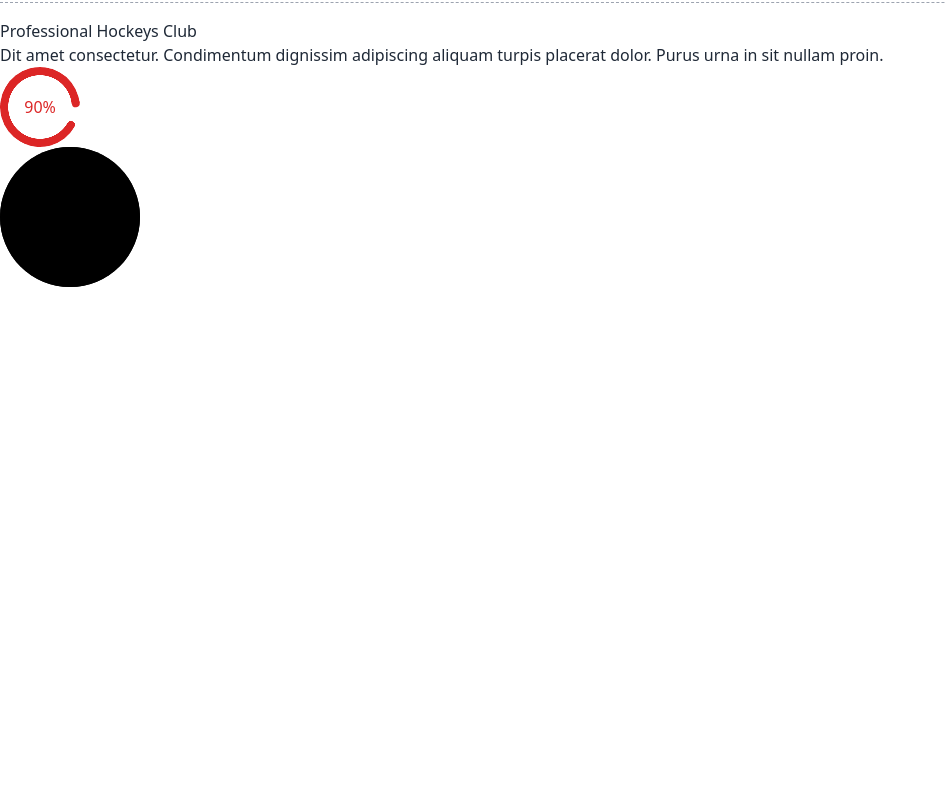
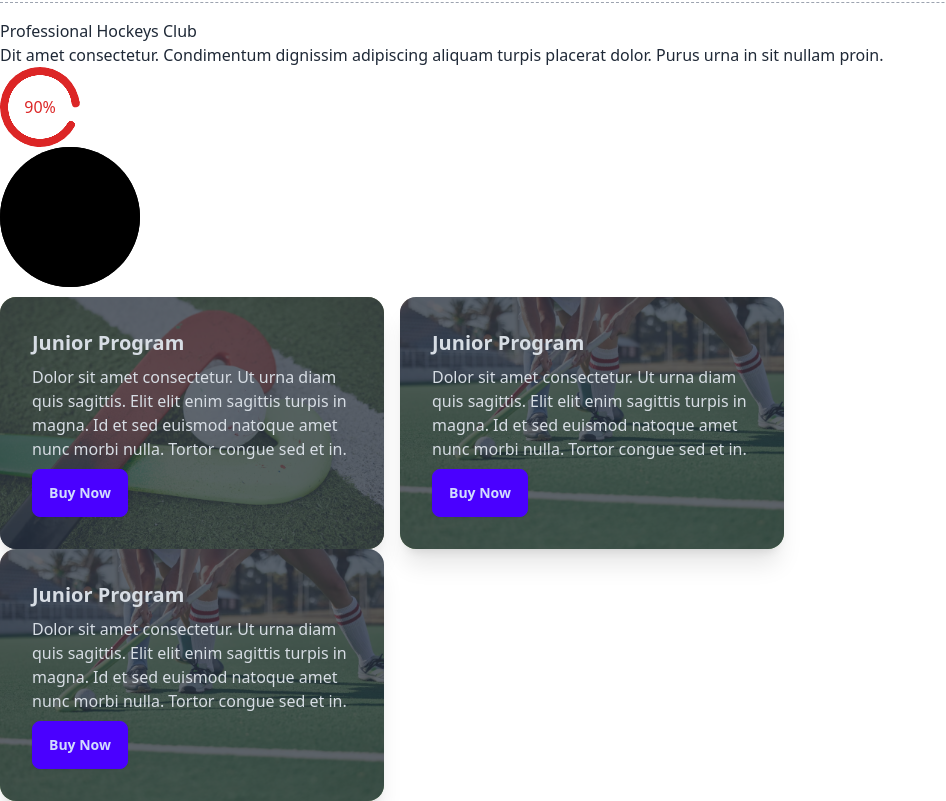
Before and after one commit to Nahid-Hasan-Jibon/a3-Hockeys-main, a plain HTML site: page index.html in a window 1280 px wide. Shown: the part 618-1419 px from the top of the page, without its empty margins (0-946 px from the left). Before the commit the page ends 915 px from the top, so only its background shows below. Drawn offline with nearby package versions, Linux system fonts and the light colour scheme.

Commit message:
card added

```diff
--- a/index.html
+++ b/index.html
@@ -152,6 +152,58 @@
               </svg>
         </section>
 
+        <!-- program section -->
+        <section>
+            <div>
+
+            </div>
+            <!-- card section -->
+            <section class="gap-4">
+                <div class="gap-4 flex">
+                    <div class="card w-96 bg-base-100 shadow-xl image-full">
+                        <figure><img src="Images/2.png" alt="Shoes" /></figure>
+                        <div class="card-body">
+                          <h2 class="card-title">Junior Program</h2>
+                          <p>Dolor sit amet consectetur. Ut urna diam quis sagittis. Elit elit
+                            enim sagittis turpis in magna. Id et sed euismod natoque amet nunc morbi nulla. Tortor congue sed et in.</p>
+                          <div class="card-actions">
+                            <button class="btn btn-primary">Buy Now</button>
+                          </div>
+                        </div>
+                      </div>
+
+                      <!-- 2nd -->
+                      <div class="card w-96 bg-base-100 shadow-xl image-full">
+                        <figure><img src="Images/3.png" alt="Shoes" /></figure>
+                        <div class="card-body">
+                          <h2 class="card-title">Junior Program</h2>
+                          <p>Dolor sit amet consectetur. Ut urna diam quis sagittis. Elit elit
+                            enim sagittis turpis in magna. Id et sed euismod natoque amet nunc morbi nulla. Tortor congue sed et in.</p>
+                          <div class="card-actions">
+                            <button class="btn btn-primary">Buy Now</button>
+                          </div>
+                        </div>
+                      </div>
+
+                </div>
+
+                <!-- 3rd -->
+                <div class="card w-96 lg: bg-base-100 shadow-xl image-full">
+                    <figure><img class="" src="Images/3.png" alt="Shoes" /></figure>
+                    <div class="card-body">
+                      <h2 class="card-title">Junior Program</h2>
+                      <p>Dolor sit amet consectetur. Ut urna diam quis sagittis. Elit elit
+                        enim sagittis turpis in magna. Id et sed euismod natoque amet nunc morbi nulla. Tortor congue sed et in.</p>
+                      <div class="card-actions">
+                        <button class="btn btn-primary">Buy Now</button>
+                      </div>
+                    </div>
+                  </div>
+            </section>
+        </section>
+
+        <!--  -->
+
     </main>
 
     <footer>
```
Also changed, not shown: tailwind.config.js (+12 -6 lines).
